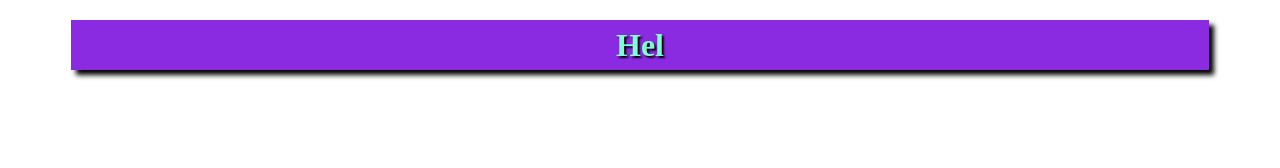
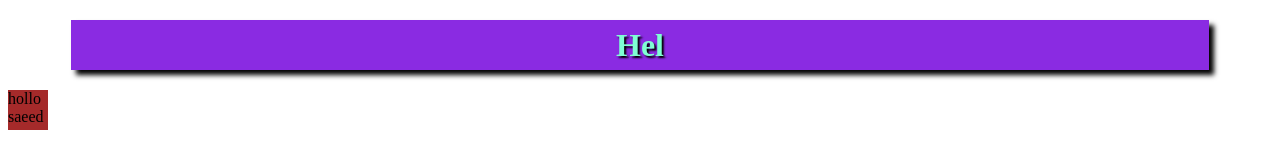
Before and after one commit to mohamdreza04/git_test, a website: page index.html in a window 1280 px wide. Drawn offline with Linux system fonts and the light colour scheme.

Commit message:
create css div

```diff
--- a/index.html
+++ b/index.html
@@ -18,14 +18,14 @@
       text-transform: capitalize;
     }
     div{
-      width: 40%;
-      height: 40%;
+      width: 40px;
+      height: 40px;
       background-color: brown;
     }
   </style>
 </head>
 <body>
   <h1>hel</h1>
-  <div></div>
+  <div>hollo saeed</div>
 </body>
 </html>
```
